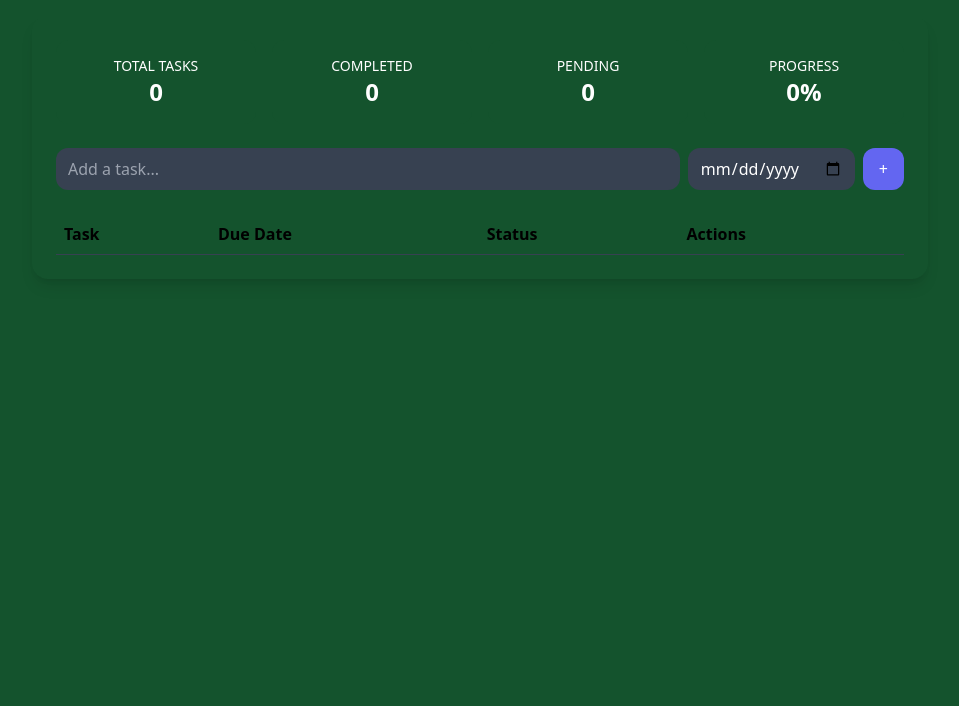
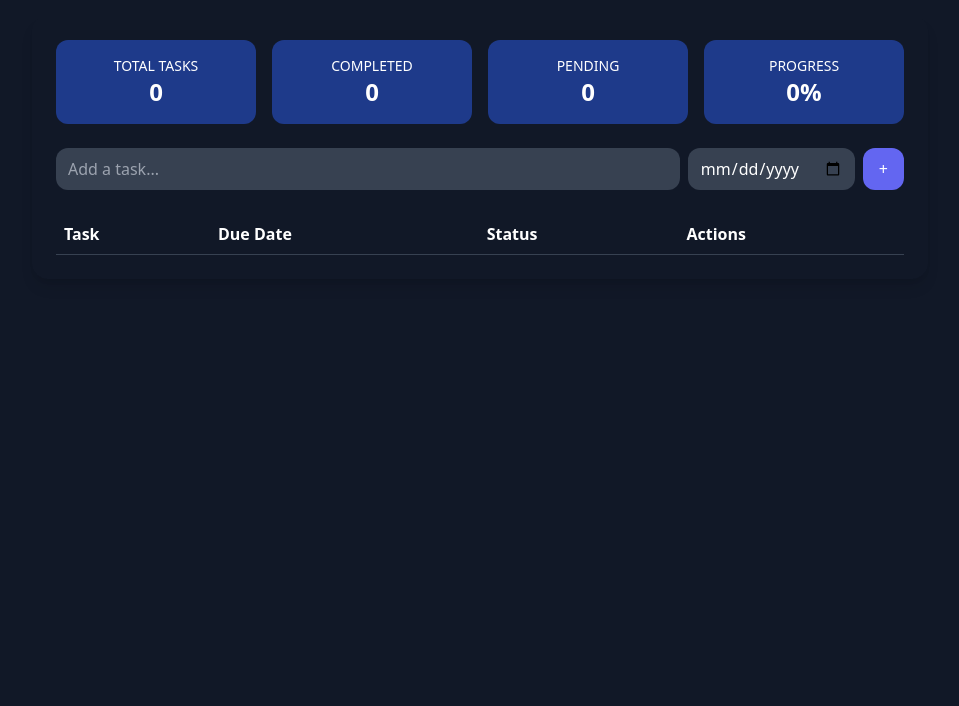
Before and after one commit to Revou-Coding-Camp/codingcamp-1-sep-2025-Daveee01, a plain HTML site: page index.html in a window 1280 px wide. Shown: the part 94-800 px from the top of the page, without its empty margins (160-1119 px from the left). Drawn offline with nearby package versions, Linux system fonts and the light colour scheme.

Commit message:
Update index.html

```diff
--- a/index.html
+++ b/index.html
@@ -7,7 +7,7 @@
   <script src="https://cdn.tailwindcss.com"></script>
 </head>
 <!-- Background -->
-<body class="bg-green-900 text-white flex flex-col items-center min-h-screen py-10">
+<body class="bg-gray-900 text-white flex flex-col items-center min-h-screen py-10">
 
 <!-- Judul -->
   <h1 class="text-3xl font-bold mb-6 text-center border-b-2 border-black pb-2 w-full max-w-4xl">
@@ -18,19 +18,19 @@
   <div class="w-11/12 max-w-4xl bg-grey-900 p-6 rounded-2xl shadow-lg">
 
     <div class="grid grid-cols-4 gap-4 mb-6">
-      <div class="bg-green-900 p-4 rounded-xl text-center">
+      <div class="bg-blue-900 p-4 rounded-xl text-center">
         <h2 class="text-sm">TOTAL TASKS</h2>
         <p id="totalTasks" class="text-2xl font-bold">0</p>
       </div>
-      <div class="bg-green-900 p-4 rounded-xl text-center">
+      <div class="bg-blue-900 p-4 rounded-xl text-center">
         <h2 class="text-sm">COMPLETED</h2>
         <p id="completedTasks" class="text-2xl font-bold">0</p>
       </div>
-      <div class="bg-green-900 p-4 rounded-xl text-center">
+      <div class="bg-blue-900 p-4 rounded-xl text-center">
         <h2 class="text-sm">PENDING</h2>
         <p id="pendingTasks" class="text-2xl font-bold">0</p>
       </div>
-      <div class="bg-green-900 p-4 rounded-xl text-center">
+      <div class="bg-blue-900 p-4 rounded-xl text-center">
         <h2 class="text-sm">PROGRESS</h2>
         <p id="progress" class="text-2xl font-bold">0%</p>
       </div>
@@ -45,7 +45,7 @@
     <div class="overflow-x-auto">
       <table class="w-full text-left">
         <thead>
-          <tr class="text-black border-b border-gray-700">
+          <tr class="text-white border-b border-gray-700">
             <th class="p-2">Task</th>
             <th class="p-2">Due Date</th>
             <th class="p-2">Status</th>
```
